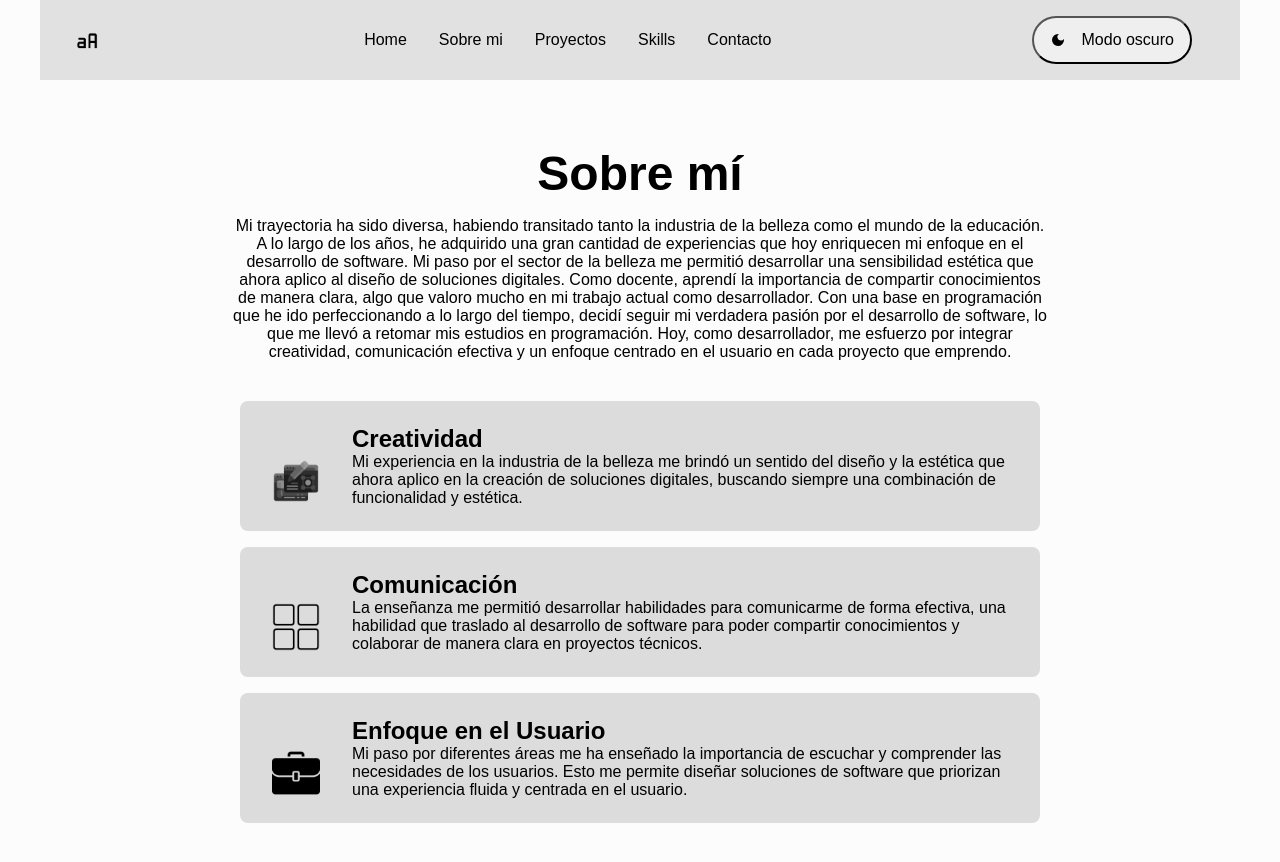
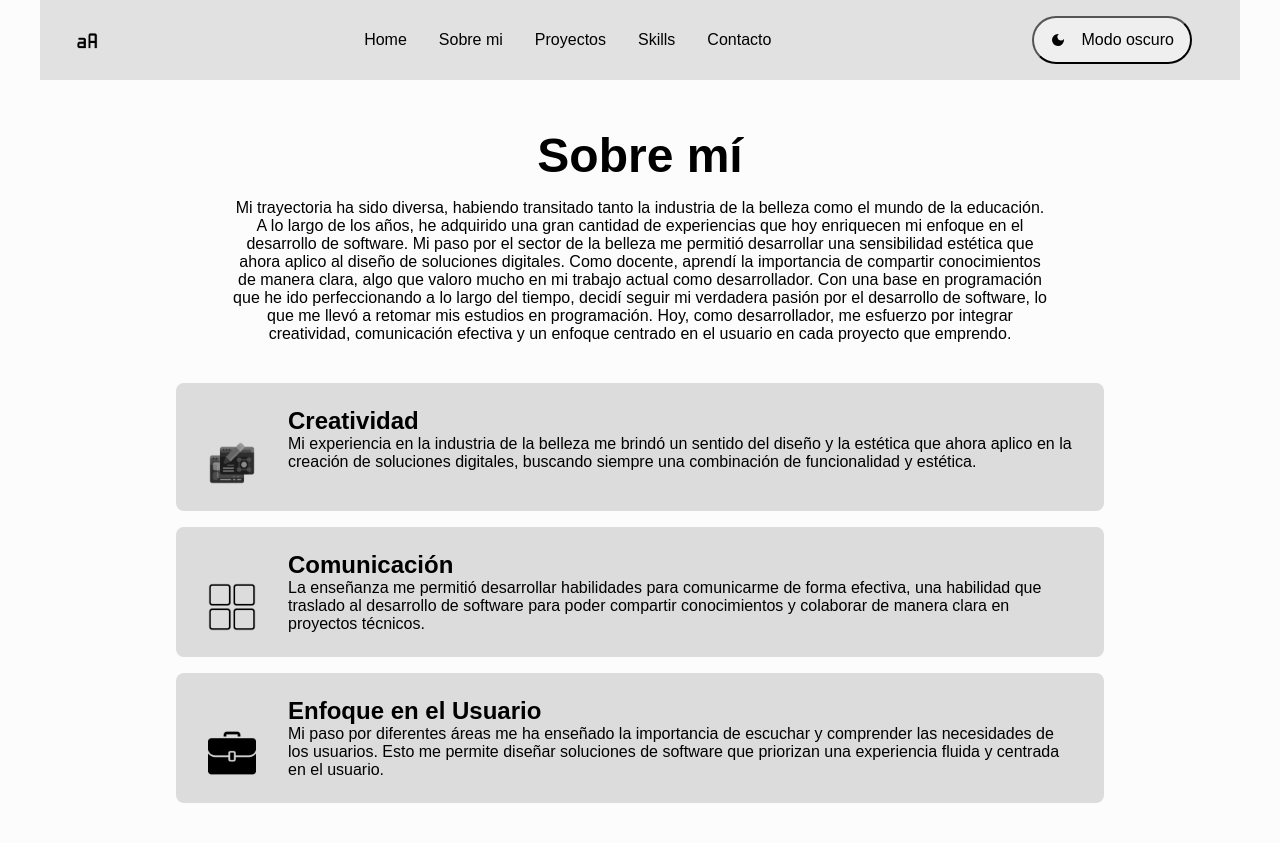
Before and after one commit to alanfrancoa/portfolio, a React (Vite) app in the folder portfolio-personal/: page /sobre-mi in a window 1280 px wide. Shown: the top 862 px of the page. Built offline with nearby package versions, Linux system fonts and the light colour scheme; a web font is replaced by a local one.

Commit message:
Se corrige vista.

```diff
--- a/portfolio-personal/src/Components/About/about.css
+++ b/portfolio-personal/src/Components/About/about.css
@@ -1,8 +1,8 @@
 .about {
     overflow: hidden;
-    width: 100%;
-    height: 100vh;
-    max-width: 65rem;
+    width: 100vw;
+    height: calc(100vh -4rem);
+    max-width: 75rem;
     display: flex;
     flex-direction: column;
     align-items: center;
```
